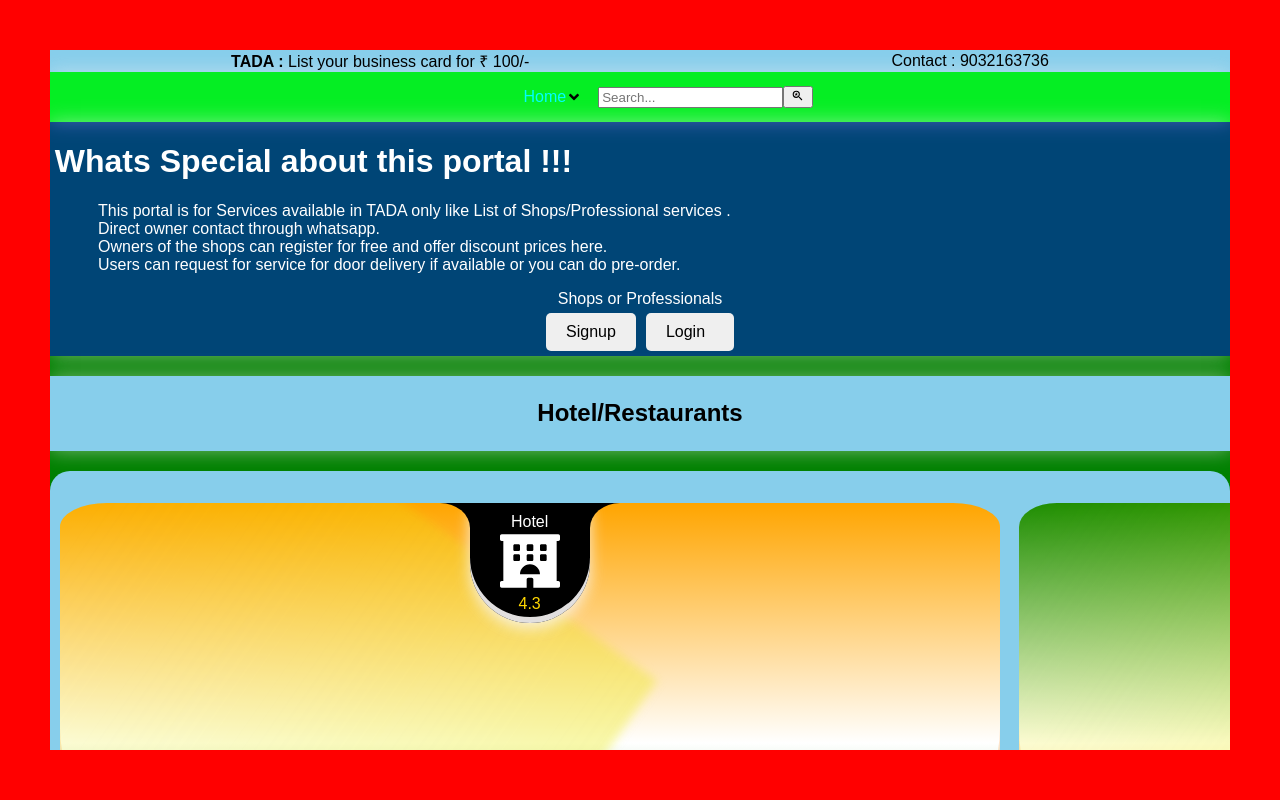
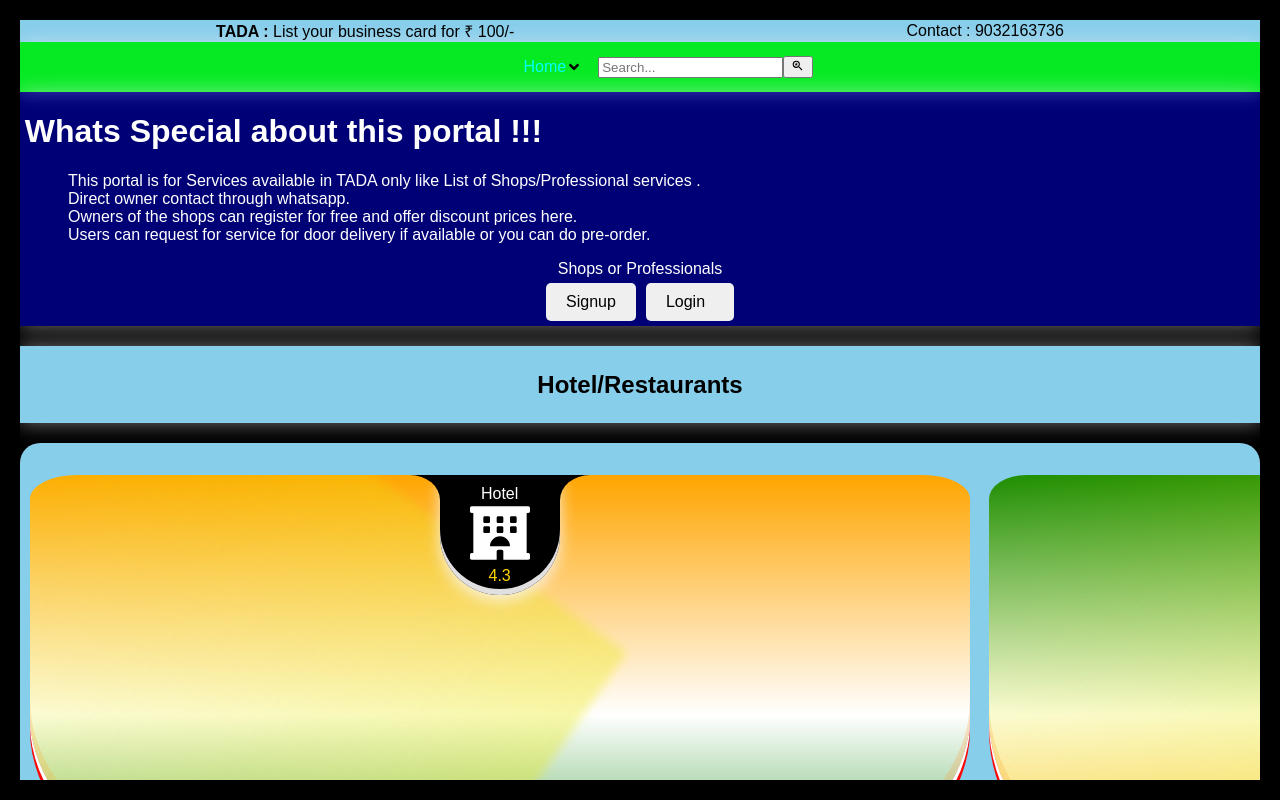
Before and after one commit to uppuharinath/tadalocalshops, a React (Create React App) app: page / in a window 1280 px wide. Built offline with nearby package versions, Linux system fonts and the light colour scheme.

Commit message:
making black border

```diff
--- a/src/custome.css
+++ b/src/custome.css
@@ -792,8 +792,8 @@ background-color: rgba(0, 0, 0, 0.071);
 
 
 body {
-  background: green !important; /* optional background color */
-  border: 50px solid red !important;
+  background: #000 !important; /* optional background color */
+  border: 20px solid black !important;
   margin: 0; /* often needed to prevent unwanted spacing */
   height: 100vh; /* full viewport height */
   box-sizing: border-box;
```
